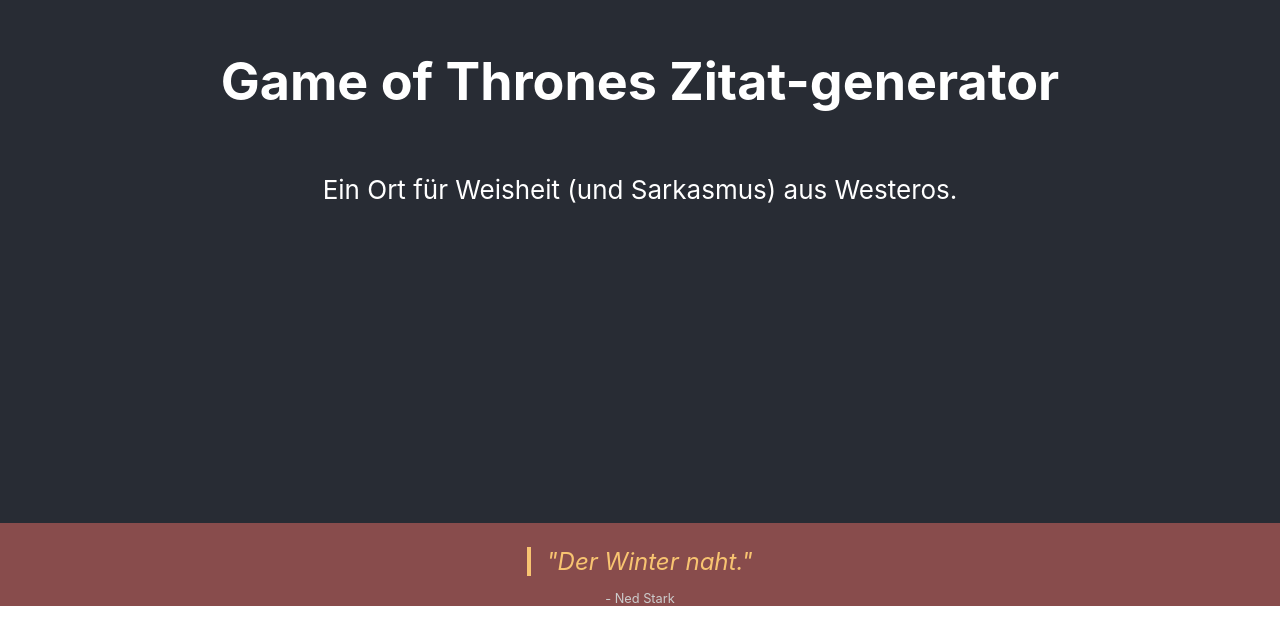
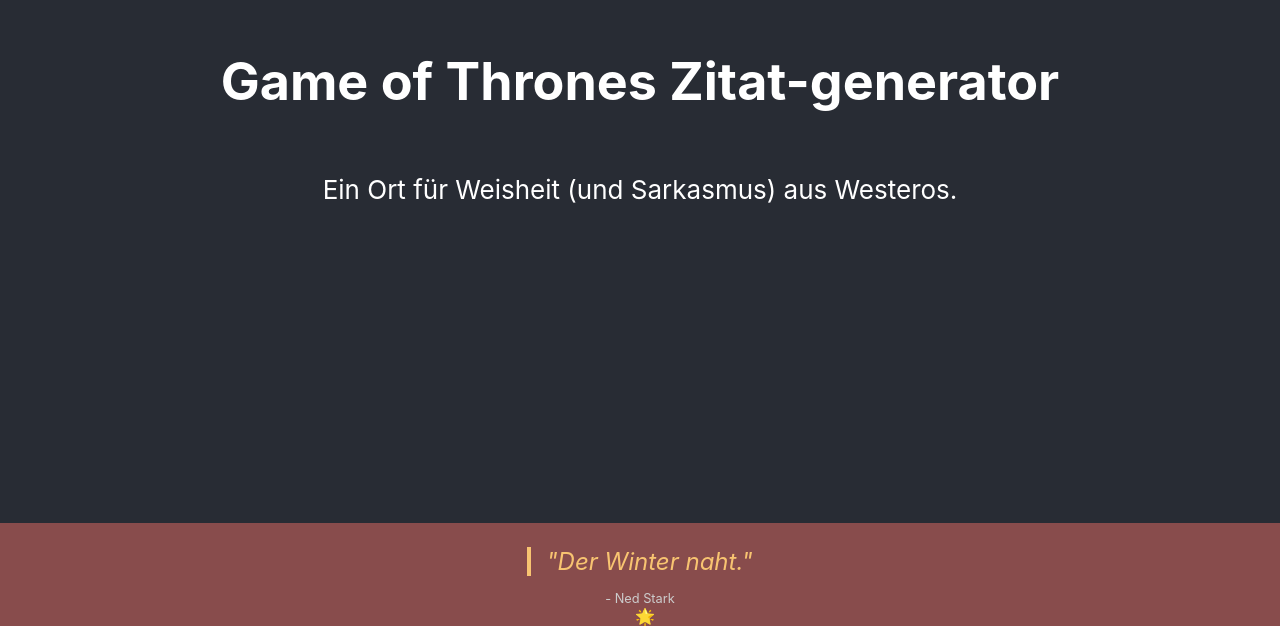
Before and after one commit to TimoKaufmann/react_intro, a React (Create React App) app in the folder got-qoute-generator/: page / in a window 1280 px wide. Shown: the part 277-903 px from the top of the page. Built offline with nearby package versions, Linux system fonts and the light colour scheme.

Commit message:
feat: Added conditional emoji rendering for epic quotes.

```diff
--- a/got-qoute-generator/src/App.js
+++ b/got-qoute-generator/src/App.js
@@ -2,6 +2,7 @@
 
 const quote = "Der Winter naht.";
 const character = "Ned Stark";
+const isEpic = true;
 
 const quoteStyle = {
   fontStyle: "italic",
@@ -42,6 +43,7 @@
       <footer style={characterStyle}>
         - {character}
       </footer>
+      {isEpic && <span style={{ marginLeft: '10px' }}>🌟</span>}
       </div>
     </div>
   );
```
